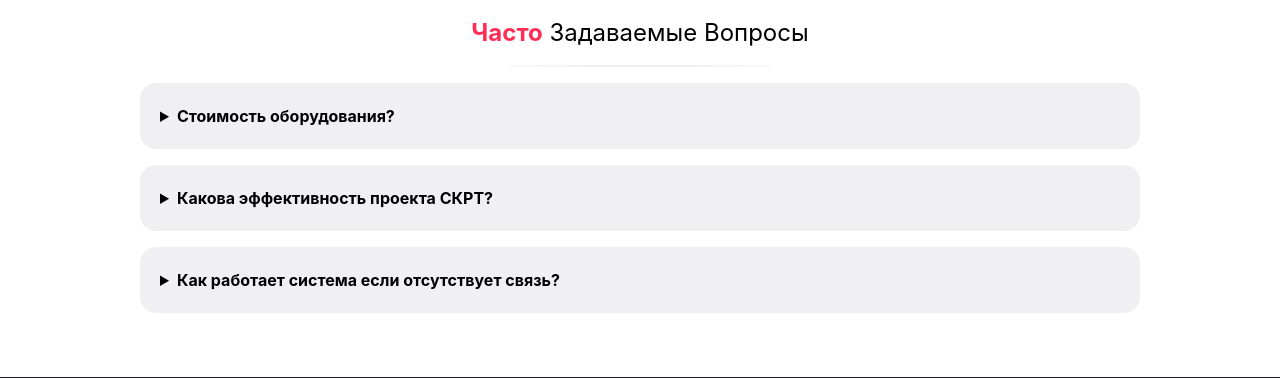
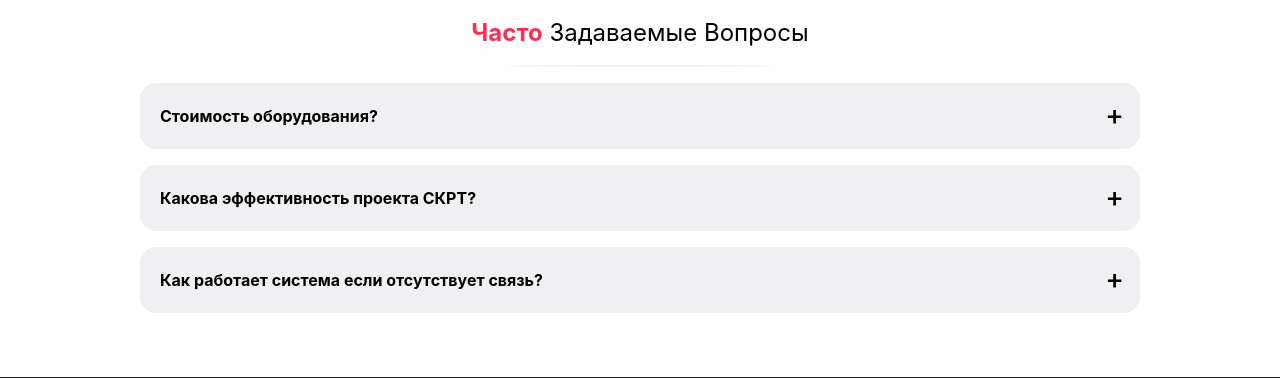
Before and after one commit to DreamerView/bek, a PHP site: page /index.php in a window 1280 px wide. Shown: the part 3268-3646 px from the top of the page. Run offline with PHP 8.4, Linux system fonts and the light colour scheme; data that the repository does not hold is empty.

Commit message:
Style details updated

```diff
--- a/style.css
+++ b/style.css
@@ -1295,7 +1295,11 @@ section.spoiler > img {
     border-radius: 16px;
     margin: 0 auto;
 }
+details summary::-webkit-details-marker {
+    display:none;
+}
 details {
+    position: relative;
     max-width: 1000px;
     width:100%;
     padding:20px;
@@ -1305,11 +1309,30 @@ details {
     border-radius: 16px;
     margin: 0px auto;
 }
+details summary:after {
+    content: "+";
+    color: black;
+    position: absolute;
+    font-size: 1.75rem;
+    line-height: 0;
+    margin-top: 0.75rem;
+    right: 0;
+    font-weight: 200;
+    transform-origin: center;
+    transition: 200ms linear;
+    font-weight: 500;
+    margin-right:16px;
+  }
+  details[open] summary:after {
+    transform: rotate(45deg);
+    font-size: 2rem;
+  }
 details > summary {
     font-size:16px;
     line-height:26px;
     cursor: pointer;
     font-weight: bold;
+    list-style: none;
 }
 details[open] > summary {
     padding-bottom: 16px;
```
